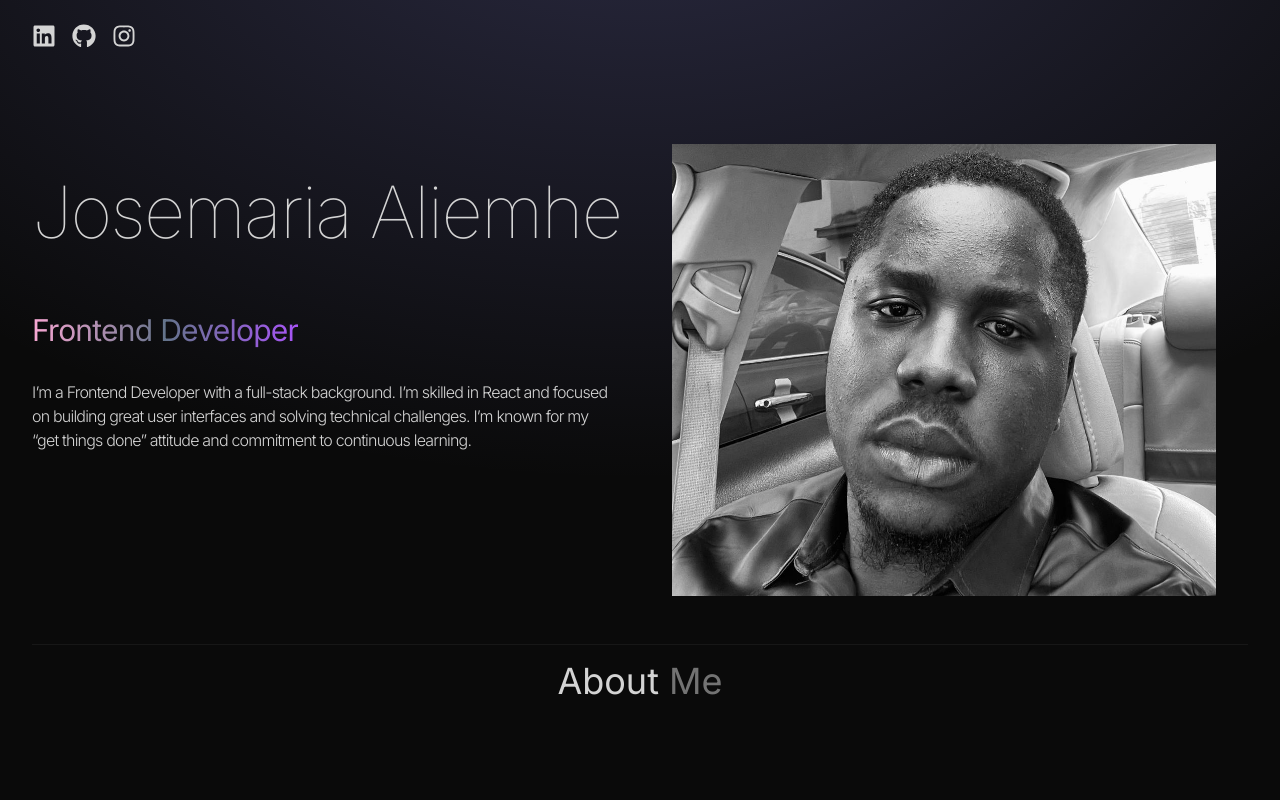
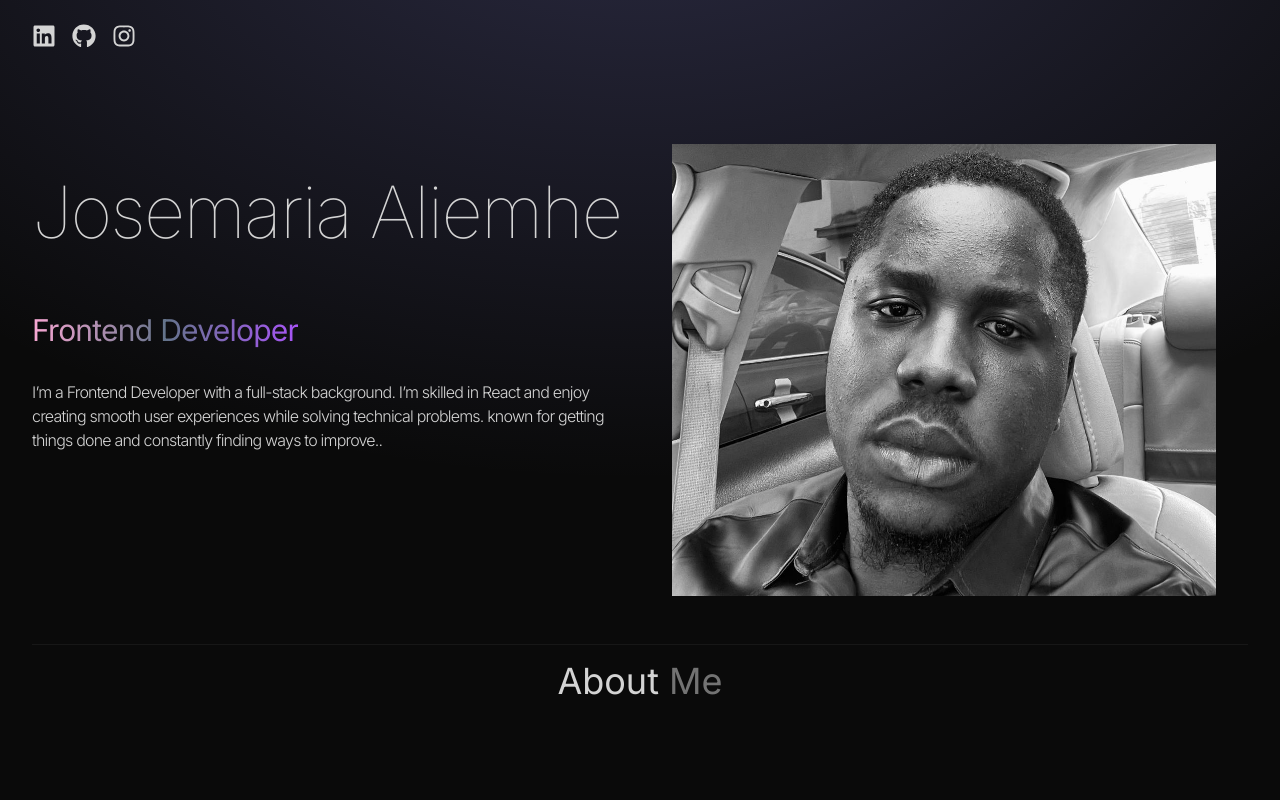
Before and after one commit to BigJoseDev/portfolio-website-react, a React (Vite) app: page / in a window 1280 px wide. Shown: the top 800 px of the page. Built offline with nearby package versions, Linux system fonts and the light colour scheme.

Commit message:
edited hero content

```diff
--- a/src/constants/index.js
+++ b/src/constants/index.js
@@ -5,7 +5,7 @@ import edusity from "../assets/projects/edusity.jpg";
 import jose from "../assets/projects/jose.jpg";
 import portfolio from "../assets/projects/portfolio.jpg";
 
-export const HERO_CONTENT = `I’m a Frontend Developer with a full-stack background. I’m skilled in React and focused on building great user interfaces and solving technical challenges. I’m known for my “get things done” attitude and commitment to continuous learning.`;
+export const HERO_CONTENT = `I’m a Frontend Developer with a full-stack background. I’m skilled in React and enjoy creating smooth user experiences while solving technical problems. known for getting things done and constantly finding ways to improve..`;
 
 export const ABOUT_TEXT = `My journey in web development started with a natural curiosity about how things work and a desire to be part of the future. Over time, this curiosity has transformed into a full-fledged career. I’m driven by a passion for learning and I thrive in collaborative environments. Outside of coding, I enjoy communicating and brainstorming ideas. Just as muscles take time to build, so does the brain, and that’s why I’m always researching, exploring new technologies, and pushing myself to grow. I know how to make things work, and I believe that continuous research is key to growth.`;
 
```
